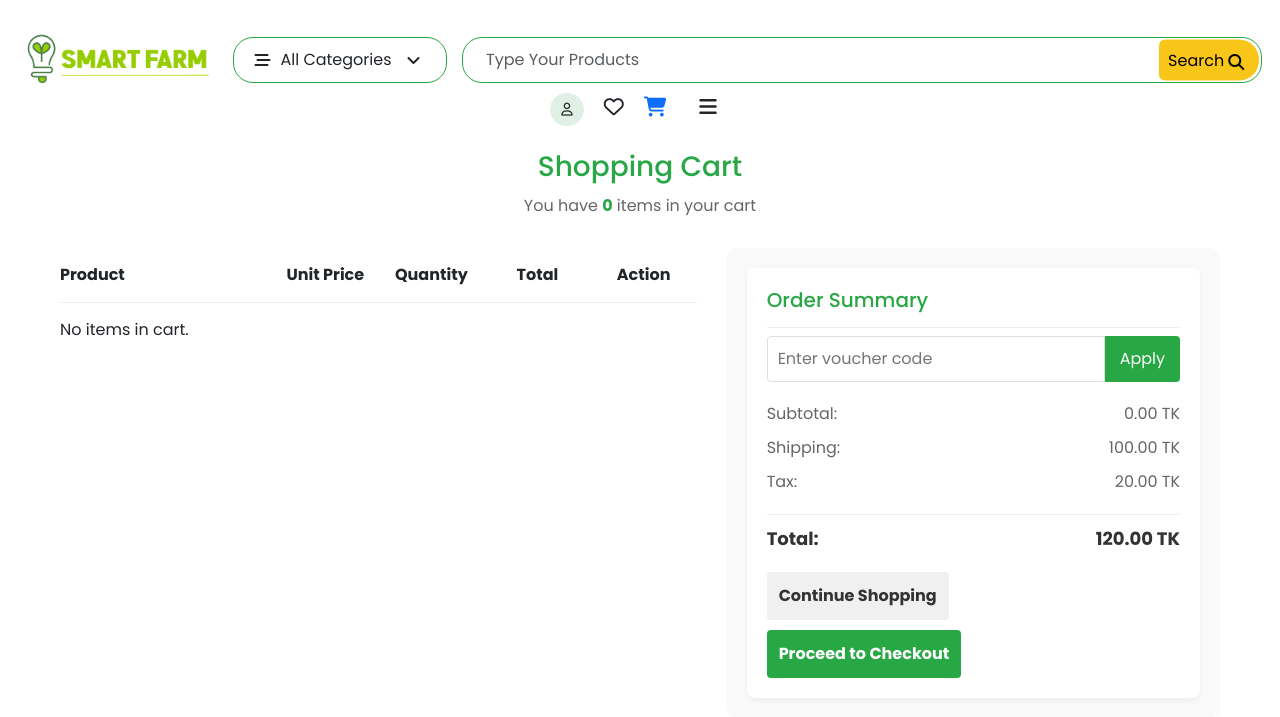
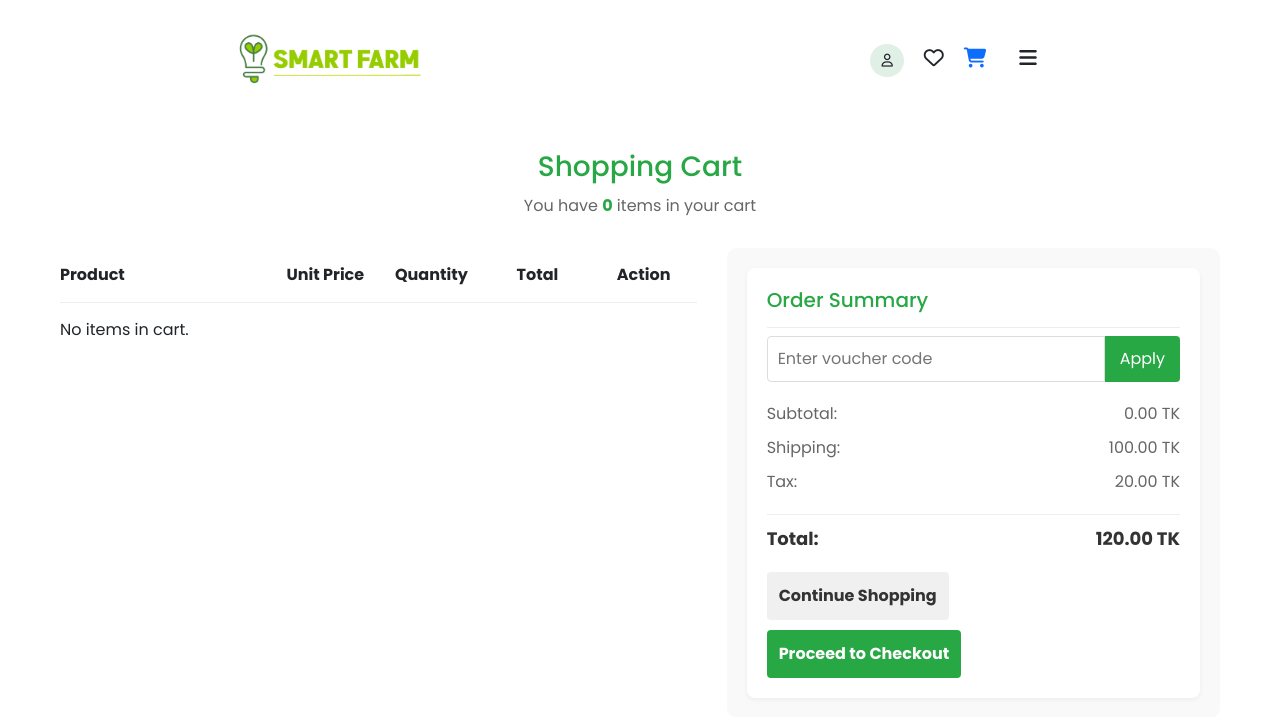
Before and after one commit to alvi00/SmartFarm, a PHP site: page /html_files/add_to_cart.php in a window 1280 px wide. Shown: the top 717 px of the page. Run offline with PHP 8.4, Linux system fonts and the light colour scheme; data comes from the database, SQL or seed files in the repository; data that the repository does not hold is empty; some libraries are stand-ins or nearby versions.

Commit message:
navbar deleted

```diff
--- a/html_files/add_to_cart.php
+++ b/html_files/add_to_cart.php
@@ -117,28 +117,6 @@ $conn->close();
                 <a href="../index.php"><img src="../IMG/LOGO DESIGN-01.png" alt="logo" /></a>
             </div>
 
-            <!-- Desktop Categories -->
-            <div class="desktop-only dropdown">
-                <button class="btn all_catagories" type="button" data-bs-toggle="dropdown" aria-expanded="false">
-                    <i class="fa-solid fa-bars-staggered"></i> All Categories <i class="fa-solid fa-angle-down"></i>
-                </button>
-                <ul class="dropdown-menu">
-                    <li><button class="dropdown-item" type="button">Action</button></li>
-                    <li><button class="dropdown-item" type="button">Another action</button></li>
-                    <li><button class="dropdown-item" type="button">Something else here</button></li>
-                </ul>
-            </div>
-
-            <!-- Desktop Search -->
-            <form class="d-flex search-form desktop-only" role="search">
-                <input class="form-control search-input" type="search" placeholder="   Type Your Products" aria-label="Search" />
-                <button class="btn search-button" type="submit">
-                    <div class="search-text">
-                        <p>Search</p>
-                        <i class="fas fa-search"></i>
-                    </div>
-                </button>
-            </form>
 
             <div class="icons-right">
                 <div class="user-icon">
@@ -169,27 +147,9 @@ $conn->close();
                     </div>
                     <div class="offcanvas-body">
                         <!-- Mobile Categories -->
-                        <div class="mobile-only dropdown mb-3">
-                            <button class="btn all_catagories w-100" type="button" data-bs-toggle="dropdown" aria-expanded="false">
-                                <i class="fa-solid fa-bars-staggered"></i> All Categories <i class="fa-solid fa-angle-down"></i>
-                            </button>
-                            <ul class="dropdown-menu">
-                                <li><button class="dropdown-item" type="button">Action</button></li>
-                                <li><button class="dropdown-item" type="button">Another action</button></li>
-                                <li><button class="dropdown-item" type="button">Something else here</button></li>
-                            </ul>
-                        </div>
 
                         <!-- Mobile Search -->
-                        <form class="d-flex search-form mobile-only mb-3" role="search">
-                            <input class="form-control search-input" type="search" placeholder="   Type Your Products" aria-label="Search" />
-                            <button class="btn search-button" type="submit">
-                                <div class="search-text">
-                                    <p>Search</p>
-                                    <i class="fas fa-search"></i>
-                                </div>
-                            </button>
-                        </form>
+
 
                         <!-- Offcanvas Buttons -->
                         <div class="offcanvas-buttons">
```
Also changed, not shown: html_files/featured_product.php (+1 -18 lines), html_files/order_details.php (+6 -24 lines).
